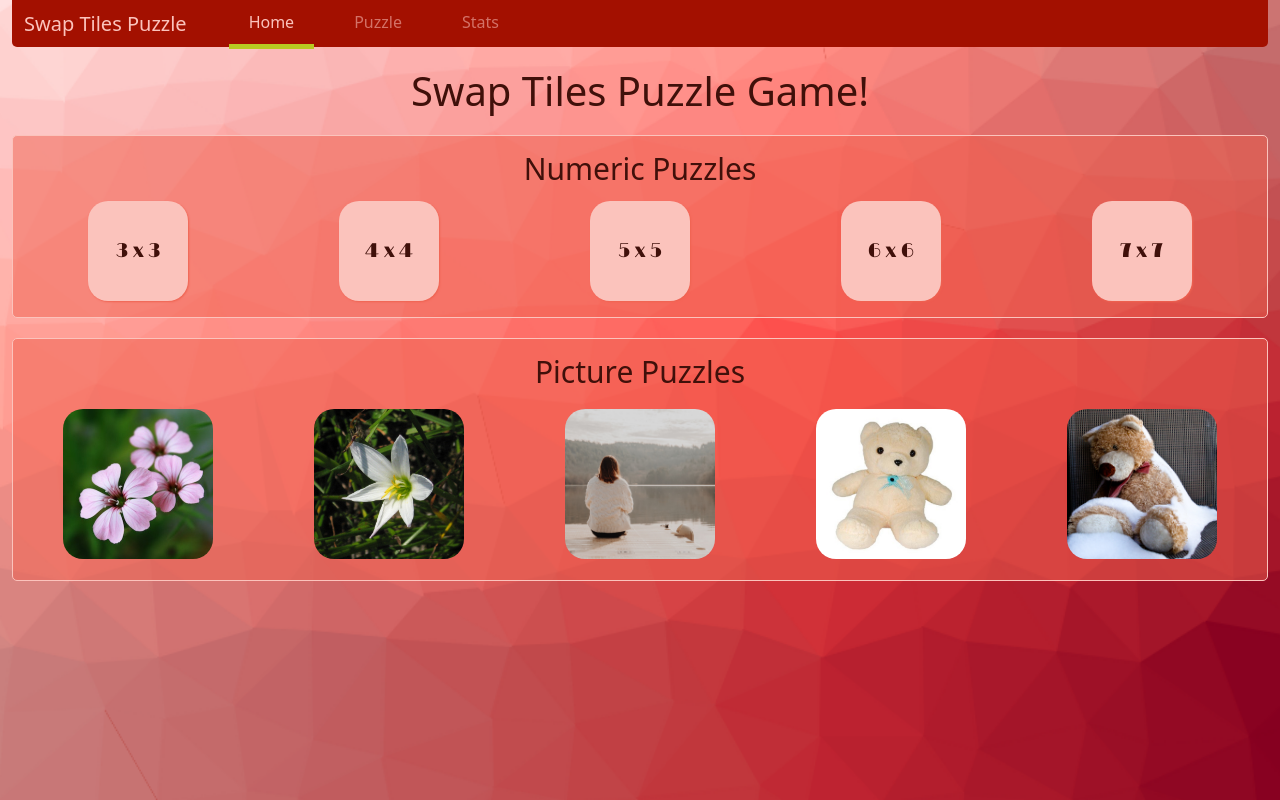
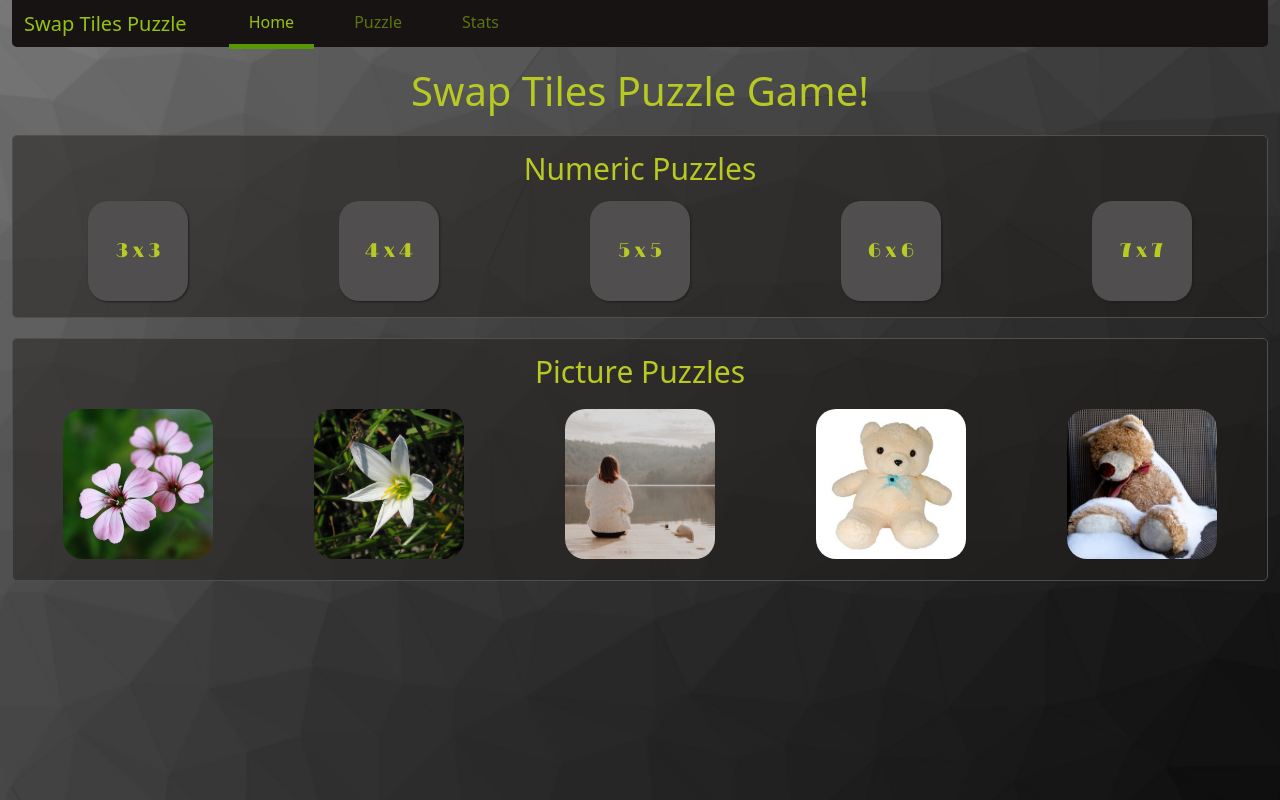
Before and after one commit to bAmrish/swap-tiles, an Angular app: page /home in a window 1280 px wide. Built offline with nearby package versions, Linux system fonts and the light colour scheme.

Commit message:
Added a help icon for picture puzzle.

```diff
--- a/src/app/puzzle/components/puzzle.component.html
+++ b/src/app/puzzle/components/puzzle.component.html
@@ -84,6 +84,12 @@
                 <br> Start a
                 <button (click)="newPuzzle()" mat-button> New Puzzle</button>
             </div>
+            <div *ngIf="!puzzle.solved && puzzle.type === 'picture'"
+                 class="help-message"
+                 (mousedown)="showHint=true"
+                 (mouseup)="showHint=false" matTooltip="Click to view the final solution. OR Press the [Shift] key on your keyboard">
+                <mat-icon>help</mat-icon>
+            </div>
             <div class="puzzle-tile-container">
                 <div *ngIf="showHint && type === 'picture' && !puzzle.solved" class="picture-{{puzzle.picture}} result-hint"></div>
                 <div *ngIf="puzzle.solved && type === 'picture'" class="picture-{{puzzle.picture}} result"></div>
--- a/src/app/puzzle/components/puzzle.component.scss
+++ b/src/app/puzzle/components/puzzle.component.scss
@@ -4,6 +4,7 @@
 
 $dims: 3, 4, 5, 6, 7, 8, 9, 10;
 .game-container {
+  position: relative;
   margin: 10px auto;
   width: $container-width;
 }
@@ -63,6 +64,19 @@ $dims: 3, 4, 5, 6, 7, 8, 9, 10;
   position: relative;
 }
 
+.help-message {
+  position: absolute;
+  top: 10px;
+  left: -30px;
+  cursor: pointer;
+}
+
+.help-message mat-icon {
+  //font-size: 12px;
+  width: unset;
+  height: unset;
+}
+
 .result, .result-hint {
   position: absolute;
   top: 0;
--- a/src/styles/theme.scss
+++ b/src/styles/theme.scss
@@ -5,25 +5,25 @@
 //$tertiary: #B8CA22;
 
 // Orange-Pink theme
-$background-primary: #A31000;
-$background-secondary: #EF6351;
-$background-tertiary: #FBC3BC;
-
-$primary: #40100a;
-$secondary: #FBC3BC;
-$tertiary: #B8CA22;
-$success: green;
-$background-image: "assets/bg/bg-dark-red-1.png";
-@import "material-orange-light";
+//$background-primary: #A31000;
+//$background-secondary: #EF6351;
+//$background-tertiary: #FBC3BC;
+//
+//$primary: #40100a;
+//$secondary: #FBC3BC;
+//$tertiary: #B8CA22;
+//$success: green;
+//$background-image: "assets/bg/bg-dark-red-1.png";
+//@import "material-orange-light";
 
  //Dark Green Theme
-//$background-primary: #171313;
-//$background-secondary: #231D1D;
-//$background-tertiary: #504e4e;
-//$primary: #B8CAs22;
-//$secondary: #95c210;
-//$tertiary: #579703;
-//$success: #90EE90FF;
-//$background-image: "assets/bg/bg-dark-black-1.png";
-//
-//@import "material-green-dark";
+$background-primary: #171313;
+$background-secondary: #231D1D;
+$background-tertiary: #504e4e;
+$primary: #B8CA22;
+$secondary: #95c210;
+$tertiary: #579703;
+$success: #90EE90FF;
+$background-image: "assets/bg/bg-dark-black-1.png";
+
+@import "material-green-dark";
```
